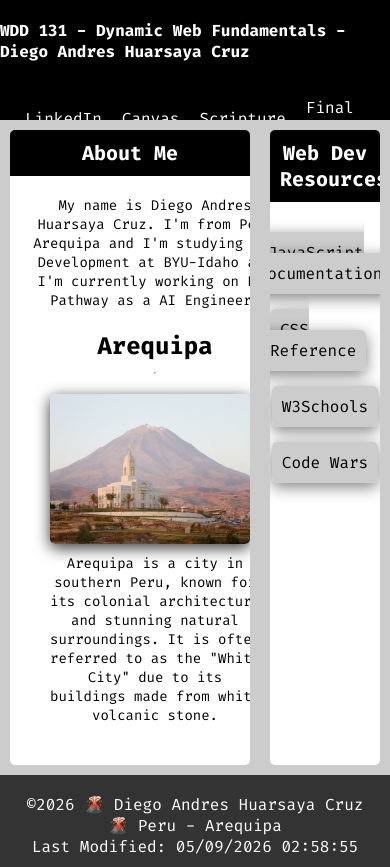
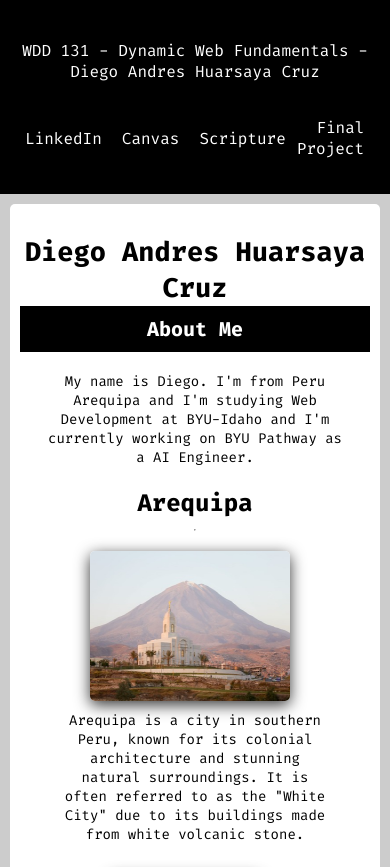
Before and after one commit to Alaskechufles/wdd231, a plain HTML site: page index.html in a window 390 px wide. Shown: the top 867 px of the page. Drawn offline with Linux system fonts and the light colour scheme.

Commit message:
improvements

```diff
--- a/index.html
+++ b/index.html
@@ -10,6 +10,7 @@
     />
     <meta name="author" content="Diego Andres Huarsaya Cruz" />
     <link rel="stylesheet" href="styles/base.css" />
+    <link rel="stylesheet" href="styles/base-mobile.css" />
     <script src="scripts/getdates.js" defer></script>
     <link rel="preconnect" href="https://fonts.googleapis.com" />
     <link rel="preconnect" href="https://fonts.gstatic.com" crossorigin />
@@ -21,10 +22,10 @@
 
   <body>
     <header>
-      <h1>
+      <p>
         <span id="course-title">WDD 131 - Dynamic Web Fundamentals</span> -
         Diego Andres Huarsaya Cruz
-      </h1>
+      </p>
       <nav>
         <ul>
           <li><a href="https://www.linkedin.com/in/diegoahc/">LinkedIn</a></li>
@@ -41,13 +42,14 @@
     </header>
     <main>
       <section class="card">
+        <h1>Diego Andres Huarsaya Cruz</h1>
         <h2>About Me</h2>
         <div>
           <div>
             <p>
-              My name is Diego Andres Huarsaya Cruz. I'm from Peru Arequipa and
-              I'm studying Web Development at BYU-Idaho and I'm currently
-              working on BYU Pathway as a AI Engineer.
+              My name is Diego. I'm from Peru Arequipa and I'm studying Web
+              Development at BYU-Idaho and I'm currently working on BYU Pathway
+              as a AI Engineer.
             </p>
             <div>
               <h3>Arequipa</h3>
@@ -87,6 +89,10 @@
           </li>
         </ul>
       </section>
+      <section class="extra">
+        <h2>EXTRA</h2>
+        <p>I love cats! 😺 And I love code! 🧑‍💻</p>
+      </section>
     </main>
     <footer>
       <p>
--- /dev/null
+++ b/styles/base-mobile.css
@@ -0,0 +1,20 @@
+@media screen and (max-width: 768px) {
+  body {
+    font-size: 1.125rem;
+    text-align: center;
+  }
+
+  header {
+    height: auto;
+    padding: 20px 0;
+  }
+  main {
+    grid-template-columns: 1fr;
+  }
+
+  .card div {
+    display: flex;
+    flex-direction: column;
+    align-items: center;
+  }
+}
--- a/styles/base.css
+++ b/styles/base.css
@@ -24,7 +24,7 @@ header {
   color: #ffffff;
 }
 
-header h1 {
+header p {
   font-size: 16px;
   margin: 20px auto;
 }
@@ -72,11 +72,17 @@ main {
   margin: 0 auto;
 }
 
+h1,
+.extra {
+  text-align: center;
+}
+
 .card {
   background: #ffffff;
   border-radius: 5px;
   overflow: hidden;
   margin: 10px;
+  padding: 30px 10px;
 }
 
 .card h2 {
```
